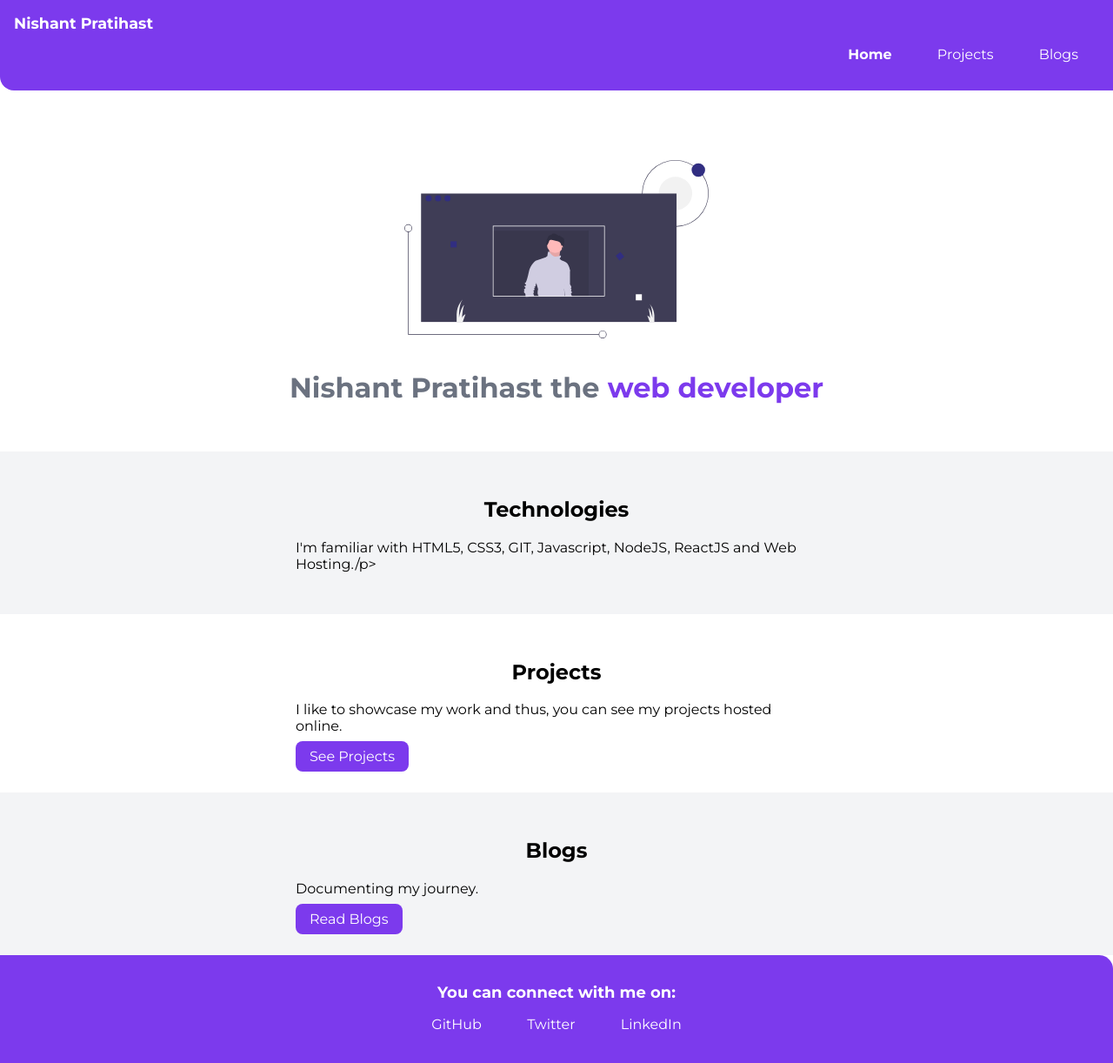
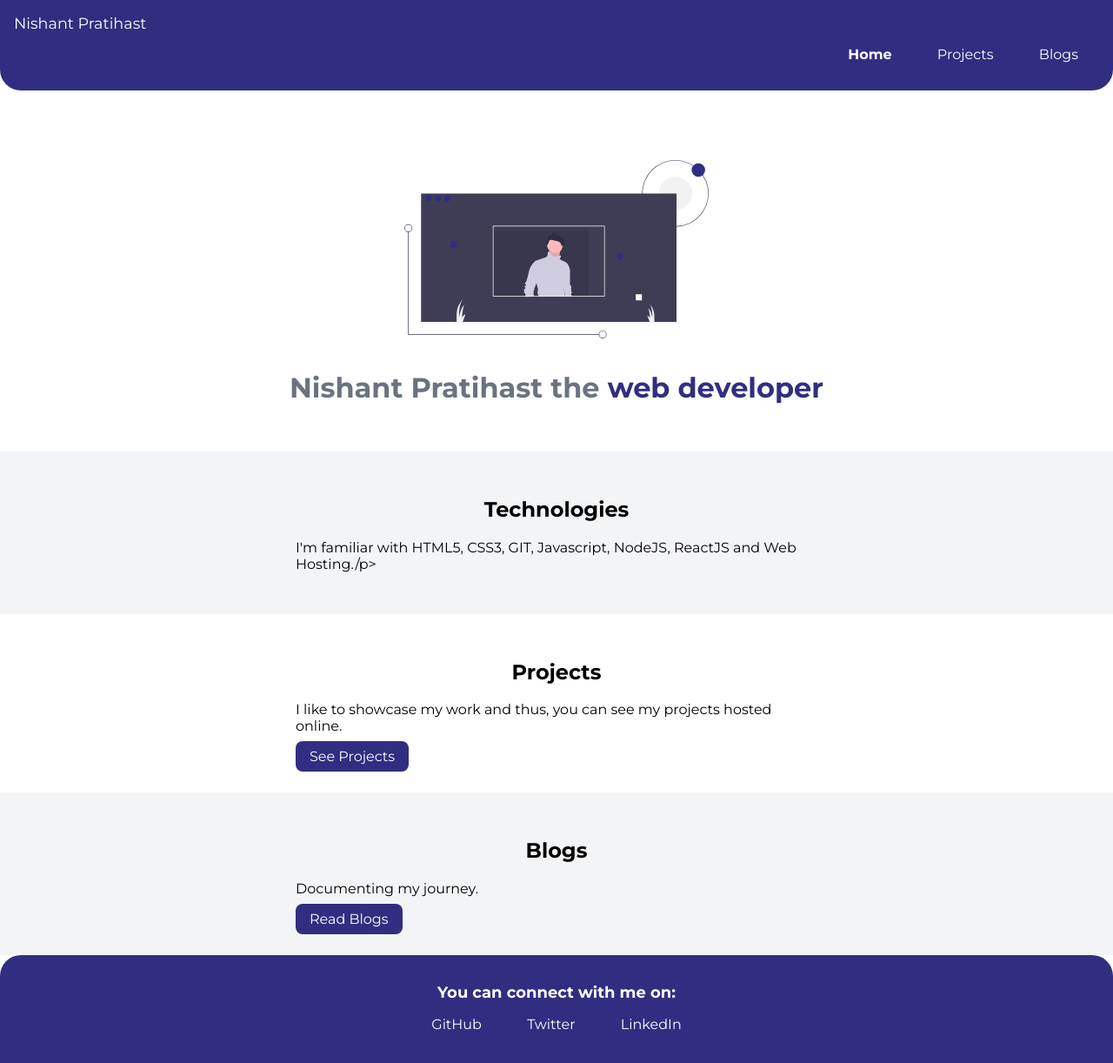
Before and after one commit to Nishant-96/Portfolio-Website, a plain HTML site: page index.html in a window 1280 px wide. Shown: the whole page at 87% size. Drawn offline with Linux system fonts and the light colour scheme.

Commit message:
style: styling primary color, footer, header

```diff
--- a/styles.css
+++ b/styles.css
@@ -1,7 +1,7 @@
 @import url('https://fonts.googleapis.com/css2?family=Montserrat:wght@400;700&display=swap');
 
 :root {
-    --primary-color: #7c3AED;
+    --primary-color: #312E81;
     --dark-gray: #6B7280;
     --off-white: #F3F4F6;
 }
@@ -64,10 +64,11 @@ hr{
     background-color: var(--primary-color);
     color: white;
     padding: 1rem;
-    border-bottom-left-radius: 1rem;
+    border-bottom-left-radius: 1.5rem;
+    border-bottom-right-radius: 1.5rem;
 }
 .navigation .nav-brand {
-    font-weight: bold;
+    font-weight:500;
     font-size: 1.1rem;
 }
 
@@ -128,7 +129,8 @@ hr{
     padding: 2rem 1rem;
     text-align: center;
     color: white;
-    border-top-right-radius: 1rem;
+    border-top-right-radius: 1.5rem;
+    border-top-left-radius: 1.5rem;
 }
 
 .footer .link{
```
